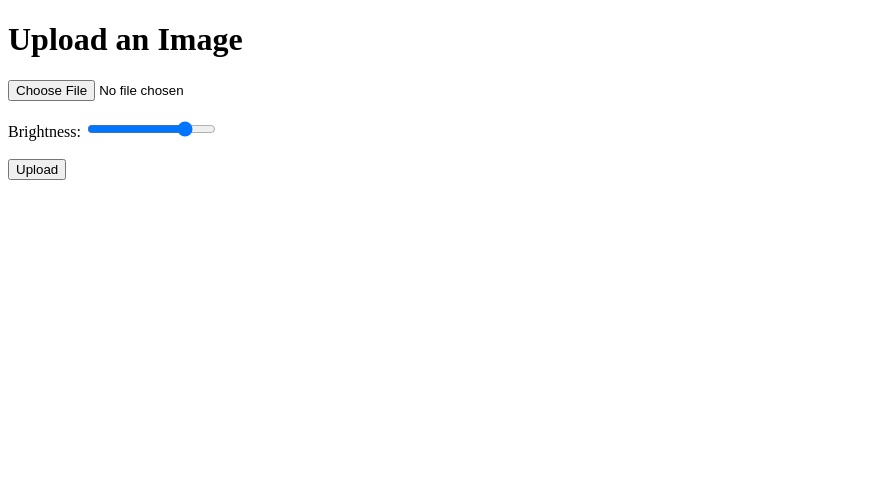
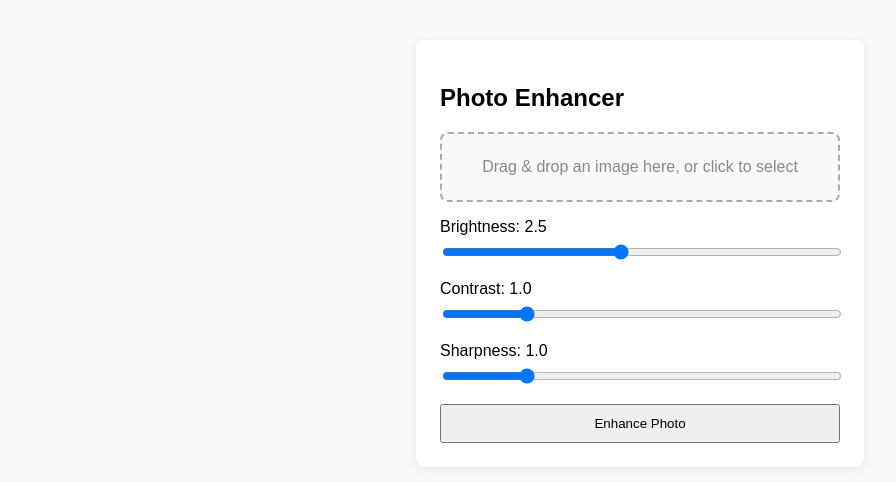
Before and after one commit to Metanome/photo-enhancer, a Flask app: page / in a window 1280 px wide. Shown: the top 482 px of the page, without its empty margins (0-896 px from the left). Run offline with Flask 3, Linux system fonts and the light colour scheme; parts of the project's set-up code (start-up, migrations or seed data) failed here and were passed over.

Commit message:
Updated code

```diff
--- a/app.py
+++ b/app.py
@@ -1,7 +1,7 @@
 from werkzeug.utils import secure_filename
 import uuid
 import os
-from flask import Flask, render_template, request, redirect, url_for, flash
+from flask import Flask, render_template, request, redirect, url_for, flash, send_from_directory
 from utils.enhancer import enhance_image
 import time
 
@@ -10,6 +10,14 @@ app.secret_key = 'your_secret_key_here'  # Set a secret key for sessions
 UPLOAD_FOLDER = 'static/uploads'
 app.config['UPLOAD_FOLDER'] = UPLOAD_FOLDER
 ALLOWED_EXTENSIONS = {'png', 'jpg', 'jpeg', 'gif'}
+
+# Set max upload size (e.g., 5MB)
+app.config['MAX_CONTENT_LENGTH'] = 5 * 1024 * 1024
+
+@app.errorhandler(413)
+def file_too_large(e):
+    flash("File is too large. Maximum size is 5MB.")
+    return redirect(request.url)
 
 # Function to check if the file extension is allowed
 def allowed_file(filename):
@@ -28,33 +36,32 @@ def cleanup_old_files(folder, age_limit=7 * 24 * 60 * 60):
 @app.route('/', methods=['GET', 'POST'])
 def index():
     if request.method == 'POST':
-        brightness = float(request.form.get('brightness', 2.5))  # Default to 2.5
-        if 'image' not in request.files:
-            flash("No file part.")
+        try:
+            brightness = float(request.form.get('brightness', 2.5))
+            contrast = float(request.form.get('contrast', 1.0))
+            sharpness = float(request.form.get('sharpness', 1.0))
+            if 'image' not in request.files:
+                flash("No file part.")
+                return redirect(request.url)
+            file = request.files['image']
+            if file.filename == '':
+                flash("No selected file.")
+                return redirect(request.url)
+            if not allowed_file(file.filename):
+                flash("Unsupported file type. Please upload an image.")
+                return redirect(request.url)
+            filename = secure_filename(file.filename)
+            unique_id = str(uuid.uuid4())[:8]
+            original_filename = f"{unique_id}_{filename}"
+            enhanced_filename = f"enhanced_{original_filename}"
+            filepath = os.path.join(app.config['UPLOAD_FOLDER'], original_filename)
+            enhanced_path = os.path.join(app.config['UPLOAD_FOLDER'], enhanced_filename)
+            file.save(filepath)
+            enhance_image(filepath, enhanced_path, brightness, contrast, sharpness)
+            return redirect(url_for('result', filename=original_filename, enhanced=enhanced_filename))
+        except Exception as e:
+            flash(f"Error processing image: {str(e)}")
             return redirect(request.url)
-
-        file = request.files['image']
-        if file.filename == '':
-            flash("No selected file.")
-            return redirect(request.url)
-
-        if not allowed_file(file.filename):
-            flash("Unsupported file type. Please upload an image.")
-            return redirect(request.url)
-
-        filename = secure_filename(file.filename)
-        unique_id = str(uuid.uuid4())[:8]
-        original_filename = f"{unique_id}_{filename}"
-        enhanced_filename = f"enhanced_{original_filename}"
-
-        filepath = os.path.join(app.config['UPLOAD_FOLDER'], original_filename)
-        enhanced_path = os.path.join(app.config['UPLOAD_FOLDER'], enhanced_filename)
-
-        file.save(filepath)
-        enhance_image(filepath, enhanced_path, brightness)
-
-        return redirect(url_for('result', filename=original_filename, enhanced=enhanced_filename))
-
     return render_template('index.html')
 
 @app.route('/result/<filename>')
--- a/templates/index.html
+++ b/templates/index.html
@@ -1,58 +1,104 @@
-<!doctype html>
+<!DOCTYPE html>
 <html lang="en">
 <head>
     <meta charset="UTF-8">
-    <meta name="viewport" content="width=device-width, initial-scale=1.0">
-    <title>Image Enhancer</title>
+    <title>Photo Enhancer</title>
+    <meta name="viewport" content="width=device-width, initial-scale=1">
+    <!-- Simple responsive styling and loader -->
     <style>
-        #preview { margin-top: 20px; }
-        #loader { display: none; }
+        body { font-family: Arial, sans-serif; margin: 0; padding: 0; background: #f7f7f7; }
+        .container { max-width: 400px; margin: 40px auto; background: #fff; padding: 24px; border-radius: 8px; box-shadow: 0 2px 8px #0001; }
+        .form-group { margin-bottom: 16px; }
+        label { display: block; margin-bottom: 6px; }
+        input[type="range"] { width: 100%; }
+        .drop-area {
+            border: 2px dashed #aaa; border-radius: 8px; padding: 24px; text-align: center; color: #888;
+            margin-bottom: 16px; background: #fafafa; transition: border-color 0.2s;
+        }
+        .drop-area.dragover { border-color: #007bff; color: #007bff; }
+        .loader-overlay {
+            display: none; position: fixed; top: 0; left: 0; width: 100vw; height: 100vh;
+            background: rgba(255,255,255,0.7); z-index: 1000; align-items: center; justify-content: center;
+        }
+        .loader { border: 6px solid #f3f3f3; border-top: 6px solid #007bff; border-radius: 50%; width: 48px; height: 48px; animation: spin 1s linear infinite; }
+        @keyframes spin { 100% { transform: rotate(360deg); } }
+        @media (max-width: 500px) {
+            .container { max-width: 98vw; padding: 10vw 2vw; }
+        }
     </style>
 </head>
 <body>
-    <h1>Upload an Image</h1>
-
+<div class="loader-overlay" id="loaderOverlay">
+    <div class="loader"></div>
+</div>
+<div class="container">
+    <h2>Photo Enhancer</h2>
     {% with messages = get_flashed_messages() %}
       {% if messages %}
-            <ul>
+        <ul style="color: #c00; padding-left: 20px;">
           {% for message in messages %}
-                    <li style="color: red;">{{ message }}</li>
+            <li>{{ message }}</li>
           {% endfor %}
         </ul>
       {% endif %}
     {% endwith %}
+    <form id="uploadForm" method="post" enctype="multipart/form-data">
+        <div class="drop-area" id="dropArea">
+            <span id="dropText">Drag &amp; drop an image here, or click to select</span>
+            <input type="file" id="fileInput" name="image" accept="image/*" style="display:none;">
+        </div>
+        <div class="form-group">
+            <label for="brightness">Brightness: <span id="brightnessValue">2.5</span></label>
+            <input type="range" id="brightness" name="brightness" min="0.5" max="5" step="0.1" value="2.5">
+        </div>
+        <div class="form-group">
+            <label for="contrast">Contrast: <span id="contrastValue">1.0</span></label>
+            <input type="range" id="contrast" name="contrast" min="0.5" max="3" step="0.1" value="1.0">
+        </div>
+        <div class="form-group">
+            <label for="sharpness">Sharpness: <span id="sharpnessValue">1.0</span></label>
+            <input type="range" id="sharpness" name="sharpness" min="0.5" max="3" step="0.1" value="1.0">
+        </div>
+        <button type="submit" style="width:100%;padding:10px 0;">Enhance Photo</button>
+    </form>
+</div>
+<script>
+    // Loader overlay
+    document.getElementById('uploadForm').addEventListener('submit', function() {
+        document.getElementById('loaderOverlay').style.display = 'flex';
+    });
 
-    <form action="/" method="post" enctype="multipart/form-data">
-        <input type="file" name="image" accept="image/*" required onchange="previewImage(event)">
-        <div id="preview" style="display:none;">
-            <h3>Image Preview</h3>
-            <img id="imagePreview" src="" alt="Preview" width="300">
-        </div>
-        <br><br>
+    // Sliders value display
+    ['brightness', 'contrast', 'sharpness'].forEach(function(id) {
+        var slider = document.getElementById(id);
+        var valueSpan = document.getElementById(id + 'Value');
+        slider.addEventListener('input', function() {
+            valueSpan.textContent = slider.value;
+        });
+    });
 
-        <label for="brightness">Brightness:</label>
-        <input type="range" name="brightness" min="0.5" max="3.0" step="0.1" value="2.5">
-
-        <br><br>
-        <button type="submit">Upload</button>
-    </form>
-
-    <div id="loader">Uploading...</div>
-
-    <script>
-        function previewImage(event) {
-            var reader = new FileReader();
-            reader.onload = function() {
-                var preview = document.getElementById("imagePreview");
-                preview.src = reader.result;
-                document.getElementById("preview").style.display = "block";
+    // Drag and drop
+    const dropArea = document.getElementById('dropArea');
+    const fileInput = document.getElementById('fileInput');
+    dropArea.addEventListener('click', () => fileInput.click());
+    dropArea.addEventListener('dragover', e => {
+        e.preventDefault(); dropArea.classList.add('dragover');
+    });
+    dropArea.addEventListener('dragleave', e => {
+        e.preventDefault(); dropArea.classList.remove('dragover');
+    });
+    dropArea.addEventListener('drop', e => {
+        e.preventDefault(); dropArea.classList.remove('dragover');
+        if (e.dataTransfer.files.length) {
+            fileInput.files = e.dataTransfer.files;
+            document.getElementById('dropText').textContent = e.dataTransfer.files[0].name;
         }
-            reader.readAsDataURL(event.target.files[0]);
+    });
+    fileInput.addEventListener('change', function() {
+        if (fileInput.files.length) {
+            document.getElementById('dropText').textContent = fileInput.files[0].name;
         }
-
-        document.querySelector("form").onsubmit = function() {
-            document.getElementById("loader").style.display = "block";
-        };
+    });
 </script>
 </body>
 </html>
```
Also changed, not shown: templates/result.html (+26 -17 lines), utils/enhancer.py (+9 -4 lines). Lines whose indentation alone changed are shown as unchanged.
